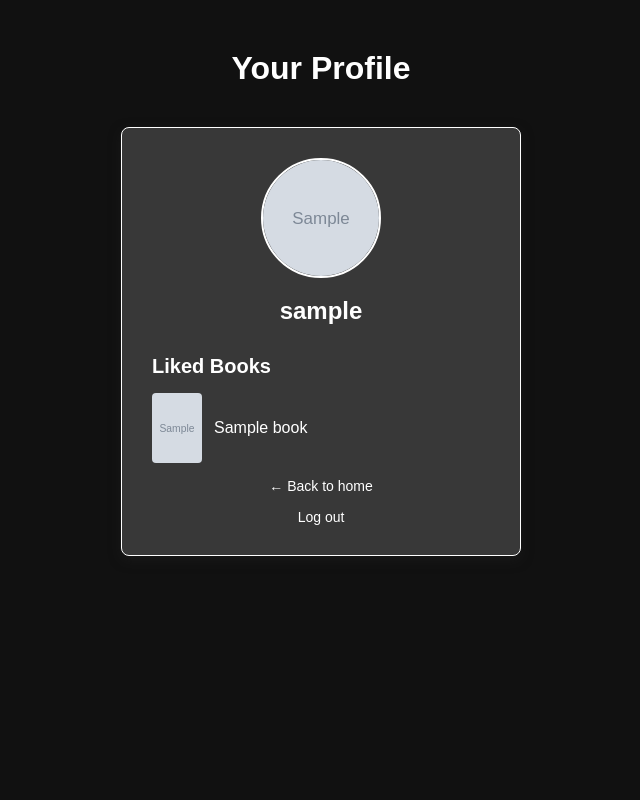
After one commit to Ananas1kexe/django-web-shop, a Django app: page /profile/ in a window 1280 px wide. The commit adds this page. Shown: the whole page, without its empty margins (319-959 px from the left). Run offline with Django 5.2, Linux system fonts and the light colour scheme; a user stored in the database is signed in; tables that the repository leaves empty hold one stand-in row (values such as "Sample post"); grey boxes marked "Sample" are stand-in pictures.

Commit message:
Add files via upload

```diff
--- /dev/null
+++ b/main/static/app/profile.css
@@ -0,0 +1,174 @@
+* {
+    margin: 0;
+    padding: 0;
+    box-sizing: border-box;
+}
+
+body {
+    font-family: 'Arial', sans-serif;
+    background: rgb(17, 17, 17);
+    color: #fff;
+    min-height: 100vh;
+    display: flex;
+    flex-direction: column;
+    align-items: center;
+    padding: 20px;
+}
+
+h1 {
+    text-align: center;
+    margin-top: 30px;
+    margin-bottom: 40px;
+    color: #fff;
+    font-size: 32px;
+}
+
+h2 {
+    text-align: center;
+    margin-bottom: 20px;
+    color: #fff;
+}
+
+h3 {
+    color: #fff;
+    font-size: 20px;
+    margin-bottom: 15px;
+}
+
+.login-container {
+    background: rgb(56, 56, 56);
+    border-radius: 8px;
+    border: 1px solid #fff;
+    padding: 30px;
+    width: 100%;
+    max-width: 400px;
+    box-shadow: 0 4px 12px rgba(31, 31, 31, 0.5);
+}
+
+.profile-container {
+    text-align: center;
+}
+
+.profile-avatar {
+    width: 120px;
+    height: 120px;
+    border-radius: 50%;
+    object-fit: cover;
+    margin: 0 auto 15px;
+    border: 2px solid #fff;
+}
+
+.profile-avatar.placeholder {
+    display: flex;
+    justify-content: center;
+    align-items: center;
+    background: #333;
+    font-size: 4.2rem;
+    color: #777;
+}
+
+label {
+    display: block;
+    font-size: 14px;
+    margin-bottom: 8px;
+    color: #fff;
+}
+
+input {
+    width: 100%;
+    padding: 10px;
+    margin-bottom: 20px;
+    border: 1px solid #444;
+    border-radius: 4px;
+    background: #333;
+    color: #fff;
+    font-size: 14px;
+}
+
+input:focus {
+    outline: none;
+    border-color: #fff;
+}
+
+button {
+    width: 100%;
+    padding: 12px;
+    background: #ff6f61;
+    color: #fff;
+    border: none;
+    border-radius: 4px;
+    font-size: 16px;
+    cursor: pointer;
+    transition: background 0.3s;
+}
+
+button:hover {
+    background: #e04e45;
+}
+
+.link-register {
+    display: block;
+    text-align: center;
+    margin-top: 15px;
+    color: #fff;
+    text-decoration: none;
+    font-size: 14px;
+    transition: color 0.5s;
+}
+
+.link-register:hover {
+    text-decoration: underline;
+}
+
+.error-message {
+    text-align: center;
+    color: #ff6f61;
+    margin-top: 10px;
+}
+
+.success-message {
+    text-align: center;
+    color: #7ed321;
+    margin-bottom: 20px;
+}
+
+.likes-section {
+    text-align: left;
+    margin-top: 30px;
+}
+
+.likes-list {
+    list-style: none;
+}
+
+.likes-item {
+    display: flex;
+    align-items: center;
+    margin-bottom: 12px;
+}
+
+.likes-thumb {
+    width: 50px;
+    height: 70px;
+    object-fit: cover;
+    border-radius: 4px;
+    margin-right: 12px;
+}
+
+.placeholder-thumb {
+    width: 50px;
+    height: 70px;
+    background: #444;
+    display: flex;
+    justify-content: center;
+    align-items: center;
+    color: #777;
+    font-size: 1.2rem;
+    border-radius: 4px;
+}
+
+.no-likes {
+    color: #ccc;
+    font-style: italic;
+    margin-bottom: 20px;
+}
--- a/main/templates/index.html
+++ b/main/templates/index.html
@@ -26,7 +26,7 @@
         </div>
         {% if user %}
         <div class="account">
-            <a href="/users">
+            <a href="/profile">
             {% if user %}
                 {% if user.avatar %}
                 <img src="{{user.avatar.url}}" alt="User Avatar" style="width: 50px; height: 50px; border-radius: 50%;">
--- /dev/null
+++ b/main/templates/profile.html
@@ -0,0 +1,61 @@
+{% load static %}
+<!DOCTYPE html>
+<html lang="en">
+<head>
+  <meta charset="UTF-8" />
+  <meta
+    name="viewport"
+    content="width=device-width, initial-scale=1.0"
+  />
+  <link rel="stylesheet" href="https://cdnjs.cloudflare.com/ajax/libs/font-awesome/6.5.0/css/all.min.css" integrity="sha512-..." crossorigin="anonymous" referrerpolicy="no-referrer" />
+  <title>Profile</title>
+  <link rel="stylesheet" href="{% static 'app/profile.css' %}" />
+</head>
+<body>
+  <h1>Your Profile</h1>
+  <div class="login-container profile-container">
+    {% if user.avatar %}
+      <img
+        src="{{ user.avatar.url }}"
+        alt="Avatar"
+        class="profile-avatar"
+      />
+    {% else %}
+      <div class="profile-avatar placeholder">
+        <i class="fa-solid fa-user"></i>
+      </div>
+    {% endif %}
+    <h2>{{ user.username }}</h2>
+
+    <section class="likes-section">
+      <h3>Liked Books</h3>
+      {% if likes %}
+        <ul class="likes-list">
+          {% for like in likes %}
+            <li class="likes-item">
+              {% if like.book.image %}
+                <img
+                  src="{{ like.book.image.url }}"
+                  alt="{{ like.book.title }}"
+                  class="likes-thumb"
+                />
+              {% else %}
+                <div class="likes-thumb placeholder-thumb">
+                  <i class="fa-solid fa-book"></i>
+                </div>
+              {% endif %}
+              <span>{{ like.book.title }}</span>
+            </li>
+          {% endfor %}
+        </ul>
+      {% else %}
+        <p class="no-likes">You haven't liked any books yet.</p>
+      {% endif %}
+    </section>
+
+    <a href="{% url 'index' %}" class="link-register">&larr; Back to home</a>
+    <a href="{% url 'logout' %}" class="link-register">Log out</a>
+
+  </div>
+</body>
+</html>
--- a/main/urls.py
+++ b/main/urls.py
@@ -7,6 +7,7 @@ from django.conf import settings
 
 urlpatterns = [
     path("", views.index, name="index"),
+    path("profile/", views.profile, name="profile"),
     path("add_book/", views.add_book, name="add_book"),
     path("book/<int:pk>/", views.book_detail, name="book_detail"),
     path('book/<int:pk>/like/', views.like_book, name='like_book'),
--- a/main/views.py
+++ b/main/views.py
@@ -47,6 +47,18 @@ def like_book(request, pk):
 
     return redirect("book_detail", pk=pk)
 
+
+@ratelimit(key="ip", rate="5/m", method=["POST"], block=True)
+@login_required(login_url="login")
+def profile(request):
+    user = request.user
+    likes = Like.objects.filter(user=user).select_related("book")
+    # if likes:
+    #     return render(request, "profile.html", {"user": user, "likes": likes})
+    # else:
+    #     return render(request, "profile.html", {"user": user})
+    return render(request, "profile.html", {"user": user, "likes": likes})
+
 @ratelimit(key="ip", rate="5/m", method=["POST"], block=True)
 @login_required(login_url="login")
 def report(request, book_id):
@@ -59,7 +71,6 @@ def report(request, book_id):
         note = request.POST.get("note")
         r_reason = request.POST.get("r_reason")
         proof = request.FILES.get("image")
-
         Report.objects.create(
             user=user,
             name=name,
```
Also changed, not shown: main/migrations/0001_initial.py.
